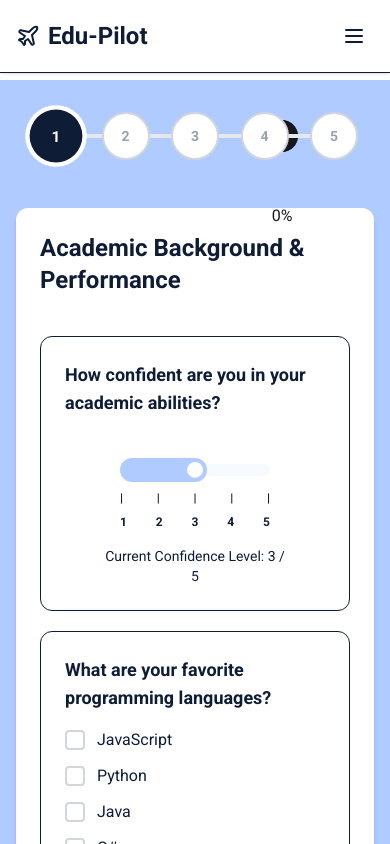
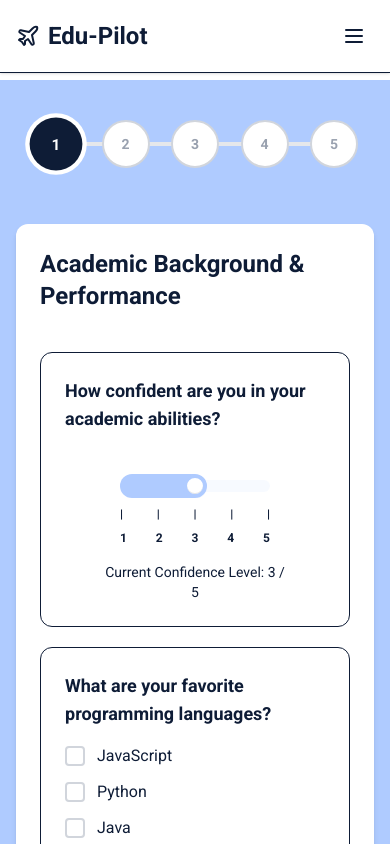
Before and after one commit to HusseinHamze/EDU-PILOT, a React (Vite) app: page /Assessment in a window 390 px wide. Shown: the top 844 px of the page. Built offline with nearby package versions, Linux system fonts and the light colour scheme.

Commit message:
stepper updated

```diff
--- a/src/Assessments/Progress.jsx
+++ b/src/Assessments/Progress.jsx
@@ -3,21 +3,25 @@ import React, { useMemo } from 'react';
 
 export default function Progress({
   value = 0,
-  size = '12rem',
+  size = '12rem', // default size
+  smSize = '8rem', // small screens
   thickness = '2rem',
   color = 'text-primary',
   showPercentage = true,
   ariaLabel = 'Progress indicator',
   className = '',
   trackColor = 'text-opacity-20',
-  animationDuration = '1s'
+  animationDuration = '1s',
+  hideBelow = 'xl', // screens smaller than 'md' (768px) will hide the progress
+  position = 'fixed',
+  placement = 'top-30 right-3'
 }) {
   // Clamp value between 0 and 100
   const clampedValue = useMemo(() => Math.min(100, Math.max(0, value)), [value]);
 
   // Calculate stroke dashoffset for SVG-based fallback
   function calculateStrokeDashoffset(percent) {
-    const circumference = 2 * Math.PI * 45; // Assuming radius of 45
+    const circumference = 2 * Math.PI * 45;
     return circumference - (percent / 100) * circumference;
   }
 
@@ -26,26 +30,37 @@ export default function Progress({
     return `${Math.round(val)}%`;
   }
 
+  // Responsive visibility classes
+  const visibilityClass = {
+    sm: 'hidden sm:block',     // hide on xs, show on sm and up
+    md: 'hidden md:block',     // hide on sm and xs, show on md and up
+    lg: 'hidden lg:block',     // hide on md and below, show on lg and up
+    xl: 'hidden xl:block'      // hide on lg and below, show on xl
+  }[hideBelow] || 'block';     // default to always visible
+
   return (
-    <div className={`fixed top-30 right-3 ${className}`}>
-      {/* DaisyUI Radial Progress (primary implementation) */}
+    <div className={`${position} ${placement} ${visibilityClass} ${className}`}>
+      {/* DaisyUI Radial Progress */}
       <div
         className={`radial-progress`}
-        style={
-          {
-            '--value': clampedValue,
-            '--size': size,
-            '--thickness': thickness,
-            '--duration': animationDuration,
-          }
-        }
+        style={{
+          '--value': clampedValue,
+          '--size': size,
+          '--thickness': thickness,
+          '--duration': animationDuration,
+          '--sm-size': smSize,
+        }}
         role="progressbar"
         aria-valuenow={clampedValue}
         aria-valuemin={0}
         aria-valuemax={100}
         aria-label={ariaLabel}
       >
-        {showPercentage && formatDisplayValue(clampedValue)}
+        {showPercentage && (
+          <span className="text-sm sm:text-base md:text-lg">
+            {formatDisplayValue(clampedValue)}
+          </span>
+        )}
       </div>
 
       {/* SVG Fallback (optional) */}
--- a/src/Assessments/Stepper.jsx
+++ b/src/Assessments/Stepper.jsx
@@ -64,10 +64,8 @@ export default function Stepper({ onComplete }) {
     };
 
     const handleStepClick = (index) => {
-        // Only allow navigation to completed steps or next in sequence
-        if (completedSections.includes(index) || index === currentStep + 1) {
+        // Allow navigation to any step
         setCurrentStep(index);
-        }
     };
 
     const markSectionComplete = () => {
@@ -99,36 +97,44 @@ export default function Stepper({ onComplete }) {
 
     return (
         <div className="w-full min-h-screen py-8 md:py-12 flex flex-col items-center mt-20 px-4">
-            {/* Stepper */}
+
+            {/* Stepper*/}
             <motion.div
-                className="relative flex justify-between items-center w-full max-w-4xl px-4 md:px-8 mb-12"
+                className="relative w-full max-w-4xl px-4 md:px-8 mb-12"
                 initial="hidden"
                 animate={loaded ? "visible" : "hidden"}
                 variants={containerVariants}
             >
-                {/* Progress line */}
-                <div className="absolute top-1/2 left-8 right-8 h-1 z-0 -translate-y-1/2 bg-gray-200 overflow-hidden">
+                {/* Stepper Wrapper - match circle height */}
+                <div className="relative w-full flex items-center" style={{ height: '4rem' }}> {/* 4rem = 64px for md:w-16/md:h-16 */}
+
+                    {/* Progress Line - behind the steps and centered */}
+                    <div className="absolute left-0 right-0 top-1/2 transform -translate-y-1/2 z-0 px-[6%]">
+                        <div className="w-full h-1 bg-gray-200 relative">
                             <motion.div
-                        className="h-full bg-[#0E1C36]"
+                                className="absolute top-0 left-0 h-full bg-[#0E1C36]"
                                 initial={{ width: 0 }}
                                 animate={{ width: `${(currentStep / (sections.length - 1)) * 100}%` }}
                                 transition={{ duration: 0.8 }}
                             />
                         </div>
+                    </div>
 
+                    {/* Step Circles */}
+                    <div className="relative z-10 flex justify-between items-center w-full">
                         {sections.map((section, index) => (
                             <motion.div
                                 key={index}
-                        className="relative z-10"
+                                className="flex flex-col items-center"
                                 onClick={() => handleStepClick(index)}
                                 variants={itemVariants}
                             >
                                 <motion.div
                                     className={`w-12 h-12 md:w-16 md:h-16 rounded-full flex items-center justify-center cursor-pointer transition-all duration-300 ${
-                                index <= currentStep
-                                    ? completedSections.includes(index)
+                                        completedSections.includes(index)
                                             ? "bg-[#142c5e]"
-                                        : "bg-[#0E1C36]"
+                                            : index <= currentStep
+                                            ? "bg-[#0E1C36]"
                                             : "bg-white border-2 border-gray-300"
                                     } ${index === currentStep ? "ring-4 ring-white scale-110" : ""}`}
                                     whileHover={{ scale: 1.1 }}
@@ -138,7 +144,9 @@ export default function Stepper({ onComplete }) {
                                         <CheckIcon className="w-5 h-5 md:w-6 md:h-6 text-white" />
                                     ) : (
                                         <p className={`text-sm md:text-lg font-semibold ${
-                                    index <= currentStep ? "text-white" : "text-gray-400"
+                                            completedSections.includes(index) || index <= currentStep
+                                                ? "text-white"
+                                                : "text-gray-400"
                                         }`}>
                                             {index + 1}
                                         </p>
@@ -146,7 +154,11 @@ export default function Stepper({ onComplete }) {
                                 </motion.div>
                             </motion.div>
                         ))}
+                    </div>
+                </div>
             </motion.div>
+
+
 
             {/* Current Section Content */}
             <div className="w-full max-w-4xl bg-white rounded-xl shadow-md p-6 md:p-8 mb-8">
```
Lines whose indentation alone changed are shown as unchanged.
